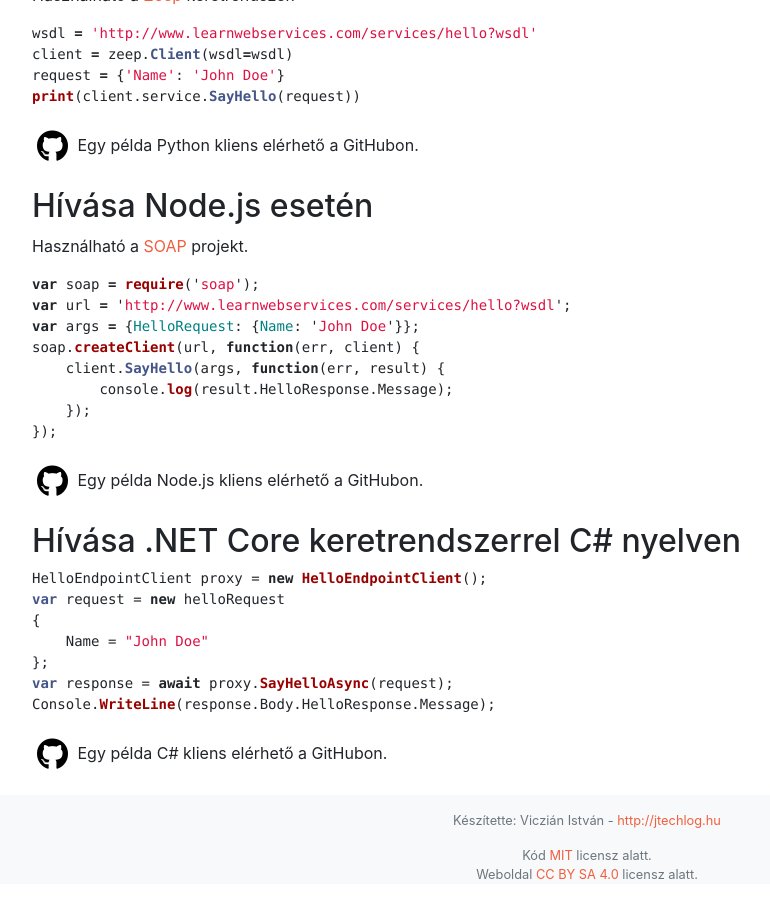
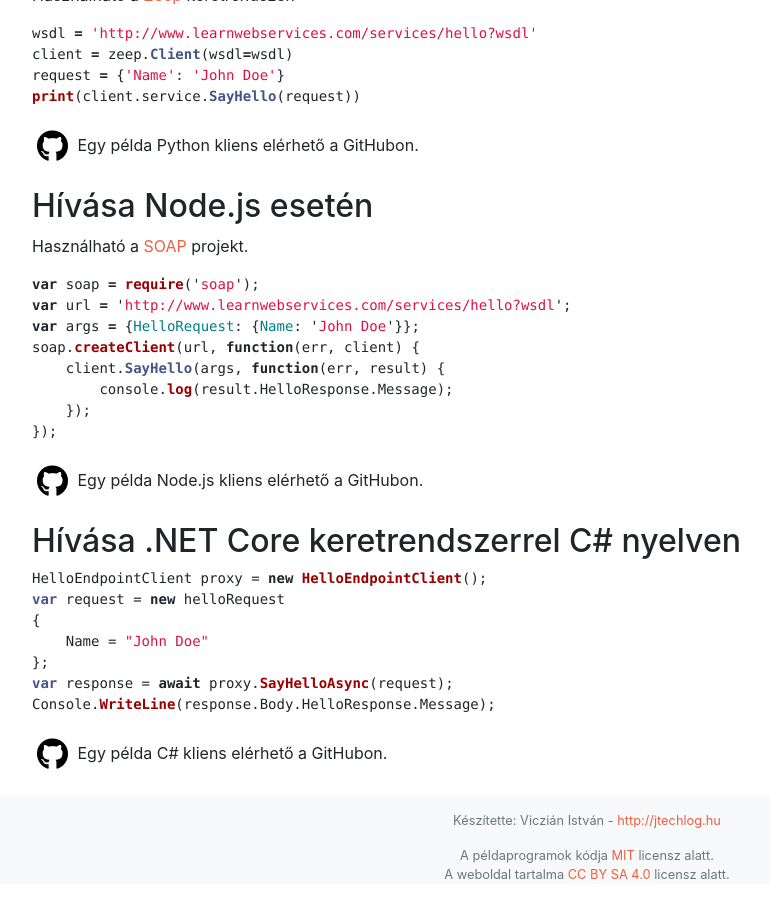
Before and after one commit to vicziani/learnwebservices, a Jekyll site: the page built from site/index.md, in a window 1280 px wide and 900 px high, scrolled down 3265 px. Shown: the whole window, without its empty margins (53-823 px from the left). Built offline with Jekyll 4.4.1, drawn with Linux system fonts in a browser that asks for light colours; nearby versions of some CDN libraries; comment, search, counter and statistics services are not loaded; our own code applies the rules of GitHub Pages for plain Markdown files; some of the changed text lies outside the part shown.

Commit message:
Licence clarification

```diff
--- a/site/_layouts/default.html
+++ b/site/_layouts/default.html
@@ -48,7 +48,7 @@
   </div>
 
       <header>
-        <p id="last-updated">Utolsó frissítés dátuma: <span class="text-nowrap">2019. január 14.</p>
+        <p id="last-updated">Utolsó frissítés dátuma: <span class="text-nowrap">2019. január 17.</p>
 
         <h1>Learn webservices</h1>
 
@@ -70,9 +70,9 @@
       <div class="container">
           <p class="text-muted small text-center">Készítette: Viczián István - <a href="http://jtechlog.hu">http://jtechlog.hu</a></p>
             <p class="text-muted small text-center">
-            Kód <a href="https://raw.githubusercontent.com/vicziani/learnwebservices/master/LICENSE">MIT</a> licensz alatt.
+            A példaprogramok kódja <a href="https://opensource.org/licenses/MIT">MIT</a> licensz alatt.
             <br/>
-            Weboldal <a href="http://creativecommons.org/licenses/by-sa/4.0/">CC BY SA 4.0</a> licensz alatt.
+            A weboldal tartalma <a href="https://creativecommons.org/licenses/by-sa/4.0">CC BY SA 4.0</a> licensz alatt.
           </p>
 
       </div>
```
Also changed, not shown: README.md, 4 other files.
